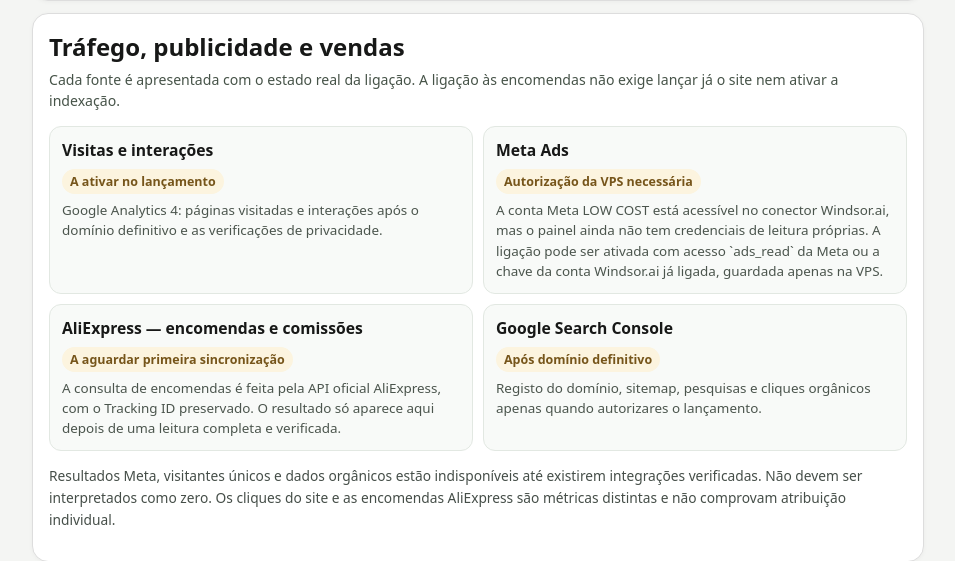
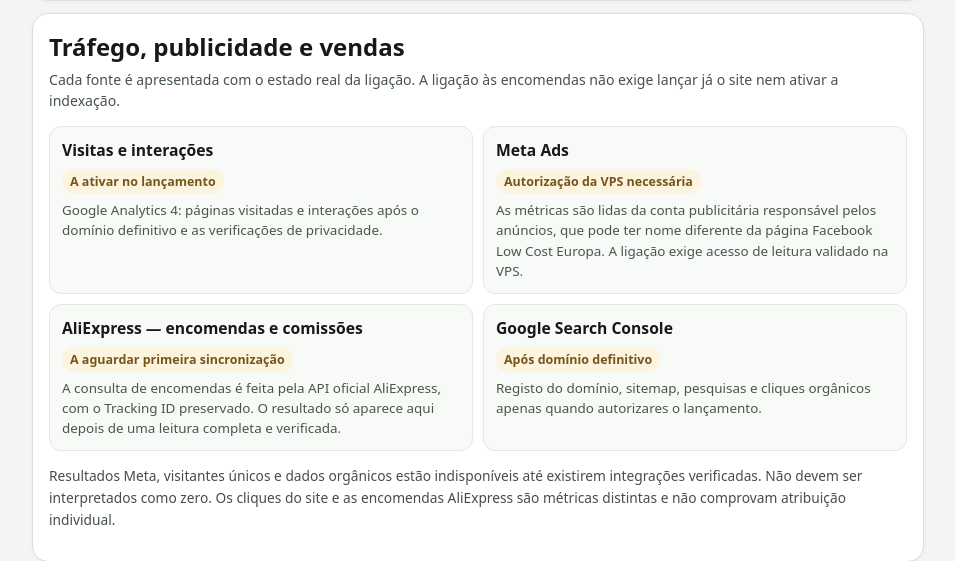
Before and after one commit to martaxi-boss/lowcost-europa, a Django app: page /painel/ in a window 1280 px wide. Shown: the part 1232-1793 px from the top of the page, without its empty margins (162-1117 px from the left). Run offline with Django 5.2, Linux system fonts and the light colour scheme; the visitor is signed in with stand-in values (Sample User, id 1); data that the repository does not hold is empty; parts of the project's set-up code (start-up, migrations or seed data) failed here and were passed over.

Commit message:
fix(meta-ux): distinguish advertising account from Facebook professional page in private report

```diff
--- a/apps/catalog/templates/catalog/owner_panel/dashboard.html
+++ b/apps/catalog/templates/catalog/owner_panel/dashboard.html
@@ -109,7 +109,7 @@ code{overflow-wrap:anywhere}
           {% else %}
           <span class="source-status">Dados Meta desatualizados</span>
           {% endif %}
-          <p>Conta: <strong>{{ meta_report_payload.account_name }}</strong>. Última leitura: {{ meta_report.checked_at|date:"d/m/Y H:i" }} (Portugal).</p>
+          <p>Conta publicitária: <strong>{{ meta_report_payload.account_name }}</strong>. Última leitura: {{ meta_report.checked_at|date:"d/m/Y H:i" }} (Portugal).</p>
           <div class="counts">
             <div class="count"><strong>Gasto (30 dias)</strong><br>{{ meta_report_payload.spend }} {{ meta_report_payload.currency }}</div>
             <div class="count"><strong>Cliques anúncios</strong><br>{{ meta_report_payload.clicks }}</div>
@@ -120,7 +120,7 @@ code{overflow-wrap:anywhere}
           <p>Cliques Meta não equivalem a visitas, compras ou comissões.</p>
         {% else %}
           <span class="source-status">Autorização da VPS necessária</span>
-          <p>A conta Meta LOW COST está acessível no conector Windsor.ai, mas o painel ainda não tem credenciais de leitura próprias. A ligação pode ser ativada com acesso `ads_read` da Meta ou a chave da conta Windsor.ai já ligada, guardada apenas na VPS.</p>
+          <p>As métricas são lidas da conta publicitária responsável pelos anúncios, que pode ter nome diferente da página Facebook Low Cost Europa. A ligação exige acesso de leitura validado na VPS.</p>
         {% endif %}
       </article>
       <article class="source-card">
```
